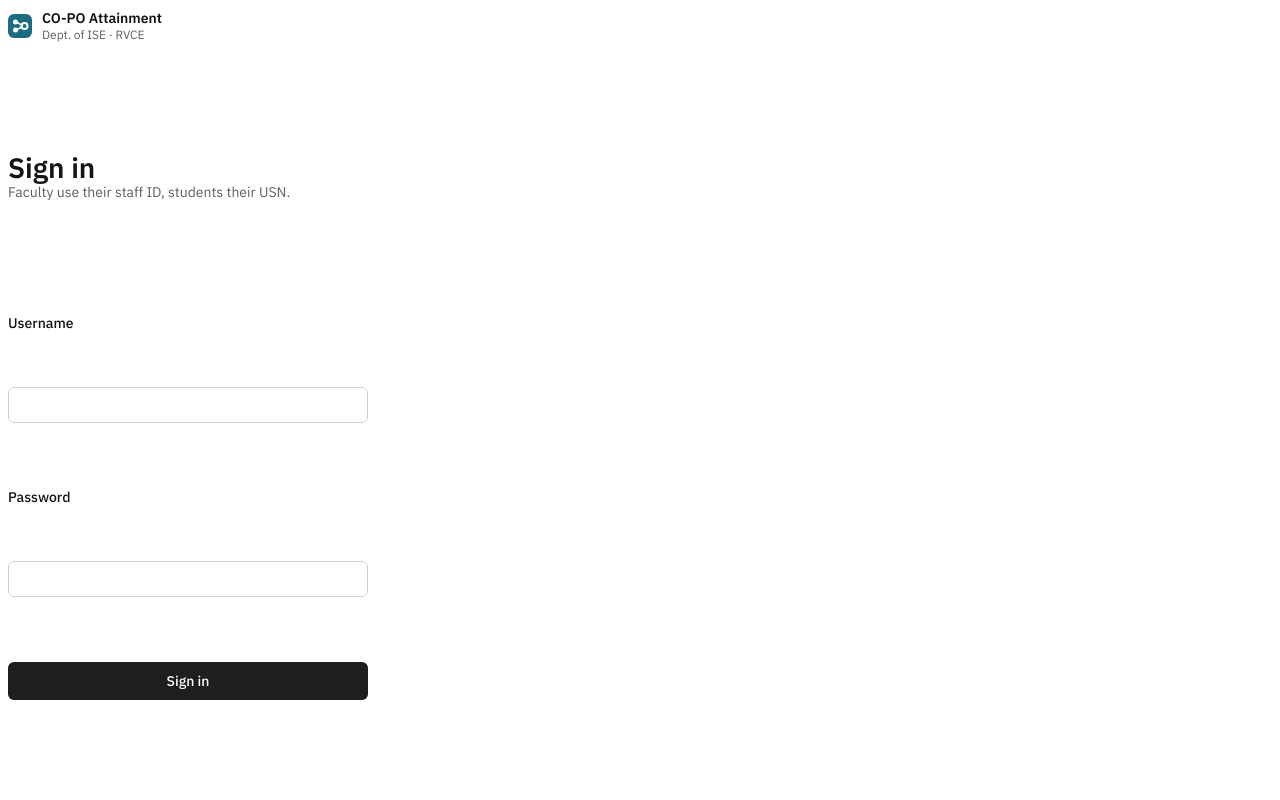
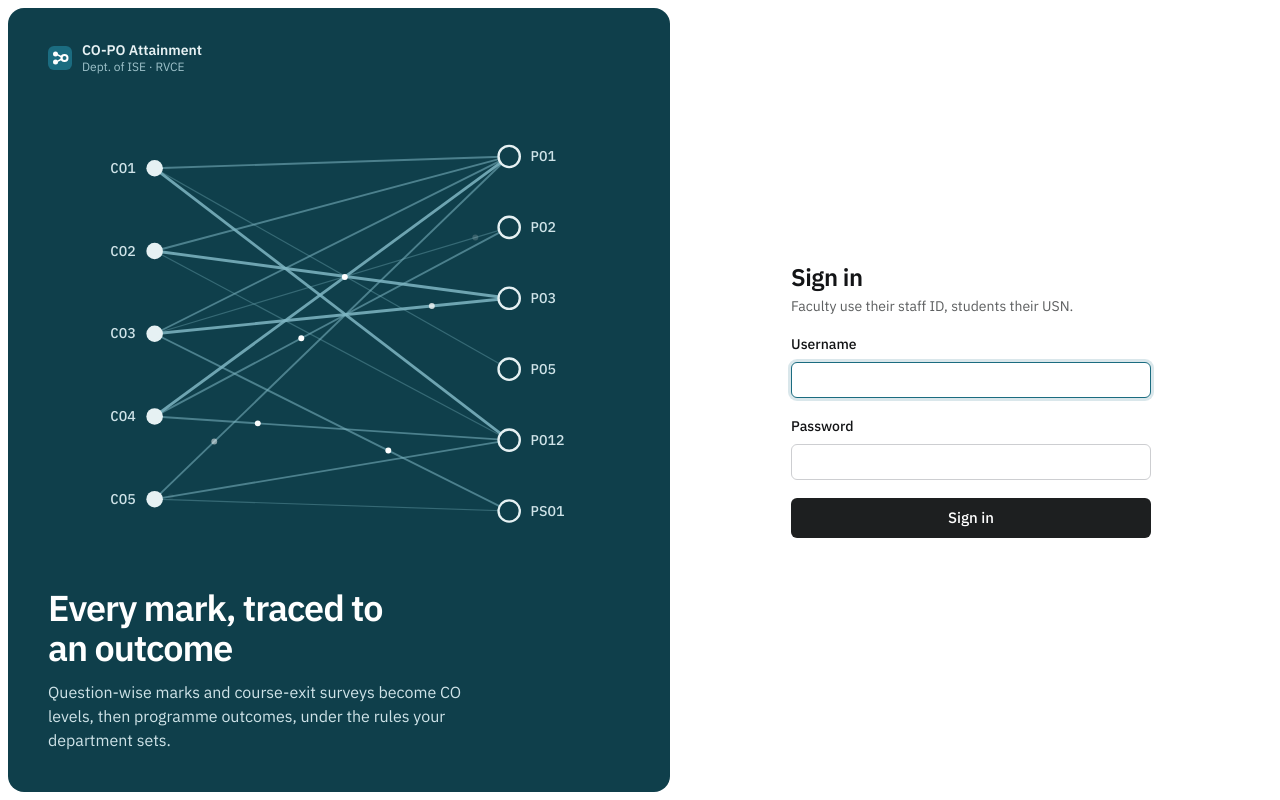
Before and after one commit to dreamybear66/CO-PO-Attainment-system, a React (Vite) app in the folder web/: page / in a window 1280 px wide. Built offline with nearby package versions, Linux system fonts and the light colour scheme.

Commit message:
feat(web): redesign sign-in around an animated CO-PO network

```diff
--- a/web/src/pages/Login.tsx
+++ b/web/src/pages/Login.tsx
@@ -1,6 +1,69 @@
-import { useState, type FormEvent } from 'react'
+import { motion } from 'motion/react'
+import { useRef, useState, type FormEvent } from 'react'
 import { useAuth } from '../auth'
+import { gsap, reducedMotion, useGSAP } from '../components/gsap'
+import { EASE_OUT, Spinner } from '../components/motion'
 import { Mark } from '../components/Shell'
+
+// An illustrative CO-PO mapping (strength 1-3), drawn as the network the system computes over.
+const COS = [1, 2, 3, 4, 5]
+const POS = ['PO1', 'PO2', 'PO3', 'PO5', 'PO12', 'PSO1']
+const LINKS: [number, number, 1 | 2 | 3][] = [
+  [0, 0, 2], [0, 4, 3], [0, 3, 1], [1, 0, 2], [1, 2, 3], [1, 4, 1], [2, 0, 2], [2, 1, 1], [2, 2, 3], [2, 5, 2],
+  [3, 0, 3], [3, 1, 2], [3, 4, 2], [4, 0, 2], [4, 4, 2], [4, 5, 1],
+]
+const W = 440, H = 360
+const coY = (i: number) => 40 + i * ((H - 80) / (COS.length - 1))
+const poY = (i: number) => 30 + i * ((H - 60) / (POS.length - 1))
+const X1 = 64, X2 = W - 76
+
+function Network() {
+  const ref = useRef<SVGSVGElement>(null)
+  useGSAP(() => {
+    if (reducedMotion()) return
+    const q = gsap.utils.selector(ref)
+    const tl = gsap.timeline({ delay: 0.2 })
+    tl.from(q('.n-co'), { scale: 0, transformOrigin: 'center', stagger: 0.06, duration: 0.5, ease: 'back.out(2)' })
+      .from(q('.n-po'), { scale: 0, transformOrigin: 'center', stagger: 0.05, duration: 0.5, ease: 'back.out(2)' }, '<0.1')
+      .from(q('.n-label'), { opacity: 0, x: (_: number, el: Element) => (el.classList.contains('right') ? 8 : -8), stagger: 0.03, duration: 0.4 }, '<0.2')
+      .fromTo(q('.link'), { strokeDashoffset: 1 }, { strokeDashoffset: 0, duration: 0.9, stagger: 0.04, ease: 'power2.inOut' }, '<')
+    // pulses: a mark travels each link, CO to PO, on a loose loop
+    q('.pulse').forEach((p: Element, i: number) => {
+      const [c, o] = LINKS[i]
+      gsap.fromTo(p, { attr: { cx: X1, cy: coY(c) }, opacity: 0 }, {
+        attr: { cx: X2, cy: poY(o) }, keyframes: { opacity: [0, 1, 1, 0] },
+        duration: 2.2, ease: 'none', repeat: -1, repeatDelay: 1.6 + (i % 5) * 0.7, delay: 1.6 + i * 0.27,
+      })
+    })
+  }, { scope: ref })
+
+  return (
+    <svg ref={ref} viewBox={`0 0 ${W} ${H}`} className="network" role="img"
+         aria-label="Course outcomes CO1 to CO5 mapped to programme outcomes with strengths from 1 to 3">
+      {LINKS.map(([c, o, s], i) => (
+        <line key={i} className={`link s${s}`} x1={X1} y1={coY(c)} x2={X2} y2={poY(o)} pathLength={1} />
+      ))}
+      {LINKS.map((_, i) => <circle key={`p${i}`} className="pulse" r={2.5} cx={X1} cy={-10} />)}
+      {COS.map((n, i) => (
+        <g key={n}>
+          <circle className="n-co" cx={X1} cy={coY(i)} r={7} />
+          <text className="n-label" x={X1 - 16} y={coY(i) + 4} textAnchor="end">CO{n}</text>
+        </g>
+      ))}
+      {POS.map((p, i) => (
+        <g key={p}>
+          <circle className="n-po" cx={X2} cy={poY(i)} r={9} />
+          <text className="n-label right" x={X2 + 18} y={poY(i) + 4}>{p}</text>
+        </g>
+      ))}
+    </svg>
+  )
+}
+
+const rise = {
+  hidden: { opacity: 0, y: 14 },
+  show: (i: number) => ({ opacity: 1, y: 0, transition: { delay: 0.08 + i * 0.06, duration: 0.5, ease: EASE_OUT } }),
+}
 
 export function Login() {
   const { login } = useAuth()
@@ -18,26 +81,43 @@ export function Login() {
 
   return (
     <div className="login">
-      <form onSubmit={submit} aria-describedby={error ? 'login-error' : undefined}>
-        <div className="brand" style={{ padding: 0 }}>
+      <section className="login-art" aria-labelledby="login-title">
+        <div className="brand on-dark">
           <Mark />
           <div><b>CO-PO Attainment</b><span>Dept. of ISE · RVCE</span></div>
         </div>
-        <div>
-          <h1>Sign in</h1>
-          <p className="muted" style={{ marginTop: 4 }}>Faculty use their staff ID, students their USN.</p>
+        <Network />
+        <div className="login-copy">
+          <h1 id="login-title">Every mark, traced to an outcome</h1>
+          <p>Question-wise marks and course-exit surveys become CO levels, then programme outcomes, under the rules your department sets.</p>
         </div>
-        <div className="field">
-          <label htmlFor="u">Username</label>
-          <input id="u" className="input" autoComplete="username" value={username} onChange={(e) => setUsername(e.target.value)} required />
-        </div>
-        <div className="field">
-          <label htmlFor="p">Password</label>
-          <input id="p" className="input" type="password" autoComplete="current-password" value={password} onChange={(e) => setPassword(e.target.value)} required />
-        </div>
-        {error && <div id="login-error" className="error-box" role="alert">{error}</div>}
-        <button className="btn primary" type="submit" disabled={busy} style={{ height: 38 }}>{busy ? 'Signing in…' : 'Sign in'}</button>
-      </form>
+      </section>
+
+      <div className="login-side">
+        <motion.form onSubmit={submit} aria-describedby={error ? 'login-error' : undefined} initial="hidden" animate="show">
+          <motion.div variants={rise} custom={0}>
+            <h2>Sign in</h2>
+            <p className="muted" style={{ marginTop: 4 }}>Faculty use their staff ID, students their USN.</p>
+          </motion.div>
+          <motion.div className="field" variants={rise} custom={1}>
+            <label htmlFor="u">Username</label>
+            <input id="u" className="input" autoComplete="username" value={username} onChange={(e) => setUsername(e.target.value)} required autoFocus />
+          </motion.div>
+          <motion.div className="field" variants={rise} custom={2}>
+            <label htmlFor="p">Password</label>
+            <input id="p" className="input" type="password" autoComplete="current-password" value={password} onChange={(e) => setPassword(e.target.value)} required />
+          </motion.div>
+          {error && (
+            <motion.div id="login-error" className="error-box" role="alert"
+                        initial={{ opacity: 0, x: 0 }} animate={{ opacity: 1, x: [0, -6, 6, -4, 4, 0] }} transition={{ duration: 0.4 }}>
+              {error}
+            </motion.div>
+          )}
+          <motion.button className="btn primary big" type="submit" disabled={busy} variants={rise} custom={3} whileTap={{ scale: 0.98 }}>
+            {busy ? <><Spinner />Signing in…</> : 'Sign in'}
+          </motion.button>
+        </motion.form>
+      </div>
     </div>
   )
 }
```
